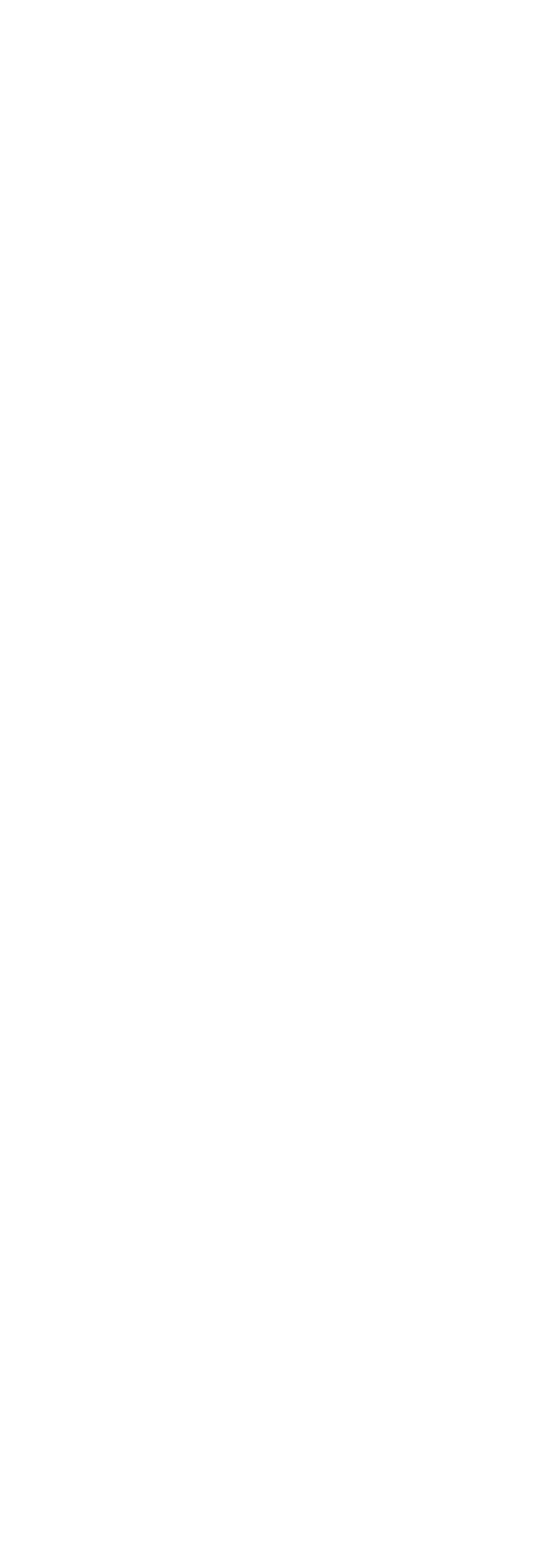
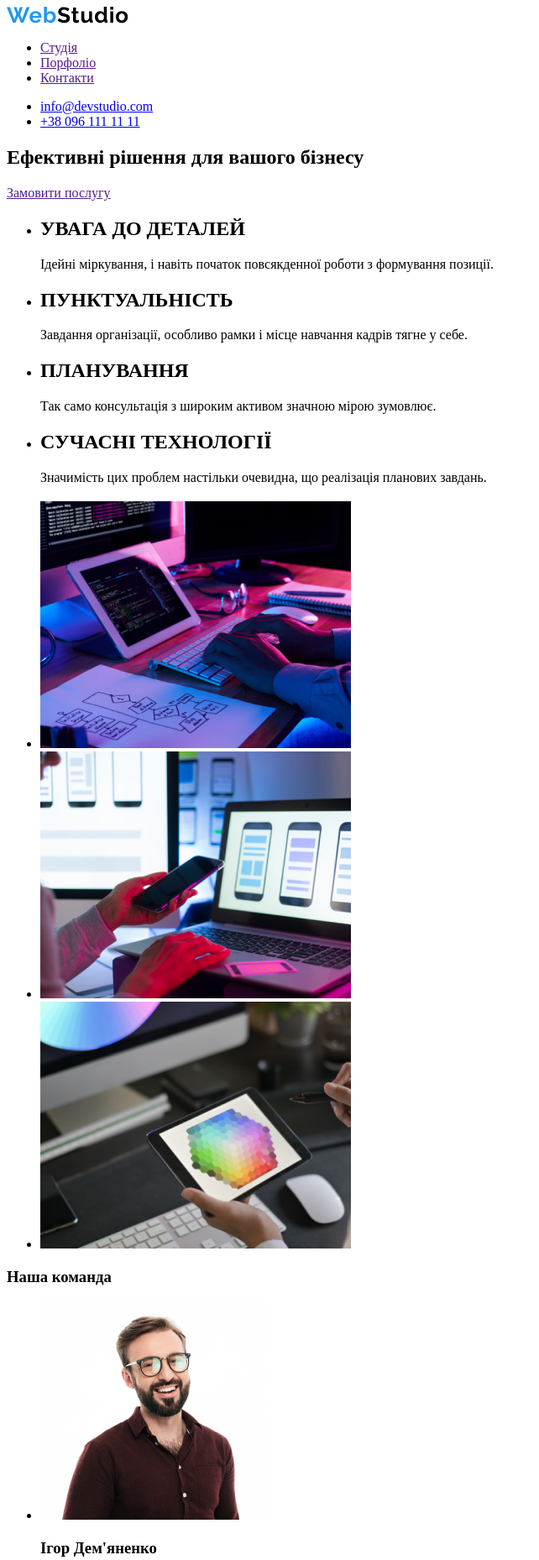
Before and after one commit to yanarepak/goit-markup-hw-01, a plain HTML site: page index.html in a window 1280 px wide. Shown: the top 1858 px of the page at 84% size, without its empty margins (0-642 px from the left). Before the commit the page ends 800 px from the top, so only its background shows below. Drawn offline with Linux system fonts and the light colour scheme.

Commit message:
Добавляє розмітку контента

```diff
--- a/index.html
+++ b/index.html
@@ -7,6 +7,95 @@
     <title>Web Studio</title>
 </head>
 <body>
+    <!--Шапка сторінки-->
+    <header>
+        <nav>
+            <a href="/">
+                <img src="./images/WebStudio.svg" alt="WebStudio">
+            </a>
+            <ul>
+                <li><a href="">Студія</a></li>
+                <li><a href="">Порфоліо</a></li>
+                <li><a href="">Контакти</a></li>
+            </ul>
+        </nav>
+        <ul>
+            <li><a href="mailto:info@devstudio.com">info@devstudio.com</a></li>
+            <li><a href="tel:+380961111111">+38 096 111 11 11</a></li>
+        </ul>
+    </header>
+    <!--Герой-->
+    <section>
+        <h1>Ефективні рішення для вашого бізнесу</h1>
+        <a href="">Замовити послугу</a>
+    </section>
+    <!--Головна частина-->
+    <main>
+        <!--Переваги-->
+        <section>
+            <ul>
+                <li>
+                    <h2>УВАГА ДО ДЕТАЛЕЙ</h2>
+                    <p>Ідейні міркування, і навіть початок повсякденної роботи з формування позиції.</p>
+                </li>
+                <li>
+                    <h2>ПУНКТУАЛЬНІСТЬ</h2>
+                    <p>Завдання організації, особливо рамки і місце навчання кадрів тягне у себе.</p>
+                </li>
+                <li>
+                    <h2>ПЛАНУВАННЯ</h2>
+                    <p>Так само консультація з широким активом значною мірою зумовлює.</p>
+                </li>
+                <li>
+                    <h2>СУЧАСНІ ТЕХНОЛОГІЇ</h2>
+                    <p>Значимість цих проблем настільки очевидна, що реалізація планових завдань.</p>
+                </li>
+            </ul>
+        </section>
+        <!--Cекція діяльність-->
+        <section>
+            <h3></h3>
+            <ul>
+                <li><img src="./images/box 1.png" alt="Operate"></li>
+                <li><img src="./images/box 2.png" alt="Testing"></li>
+                <li><img src="./images/box 3.png" alt="Design"></li>
+            </ul>
+        </section>
+        <!--Команда-->
+        <section>
+            <h3>Наша команда</h3>
+            <ul>
+                <li>
+                    <img src="./images/igor.png" alt="Ігор Дем'яненко" width="270">
+                    <h3>Ігор Дем'яненко</h3>
+                    <p>Product Designer</p>
+                </li>
+                <li>
+                    <img src="./images/olha.png" alt="Ольга Рєпіна" width="270">
+                    <h3>Ольга Рєпіна</h3>
+                    <p>Frontend Developer</p>
+                </li>
+                <li>
+                    <img src="./images/mykola.png" alt="Микола Тарасов" width="270">
+                    <h3>Микола Тарасов</h3>
+                    <p>Marketing</p>
+                </li>
+                <li>
+                    <img src="./images/mykhailo.png" alt="Михайло Єрмаков" width="270">
+                    <h3>Михайло Єрмаков</h3>
+                    <p>UI Designer</p>
+                </li>
+            </ul>
+        </section>
+    </main>
+    <footer>
+        <img src="./images/WebStudio.svg" alt="WebStudio">
+        <p>м. Київ, пр-т Лесі Українки, 26</p>
+        <ul>
+            <li><a href="mailto:info@devstudio.com">info@devstudio.com</a></li>
+            <li><a href="tel:+380961111111">+38 096 111 11 11</a></li>
+        </ul>
 
+    </footer>
 </body>
 </html>
```
Also changed, not shown: images/WebStudio.svg (added), images/box 1.png (added), images/box 2.png (added), images/box 3.png (added), images/igor.png (added), images/mykhailo.png (added), images/mykola.png (added), images/olha.png (added).
